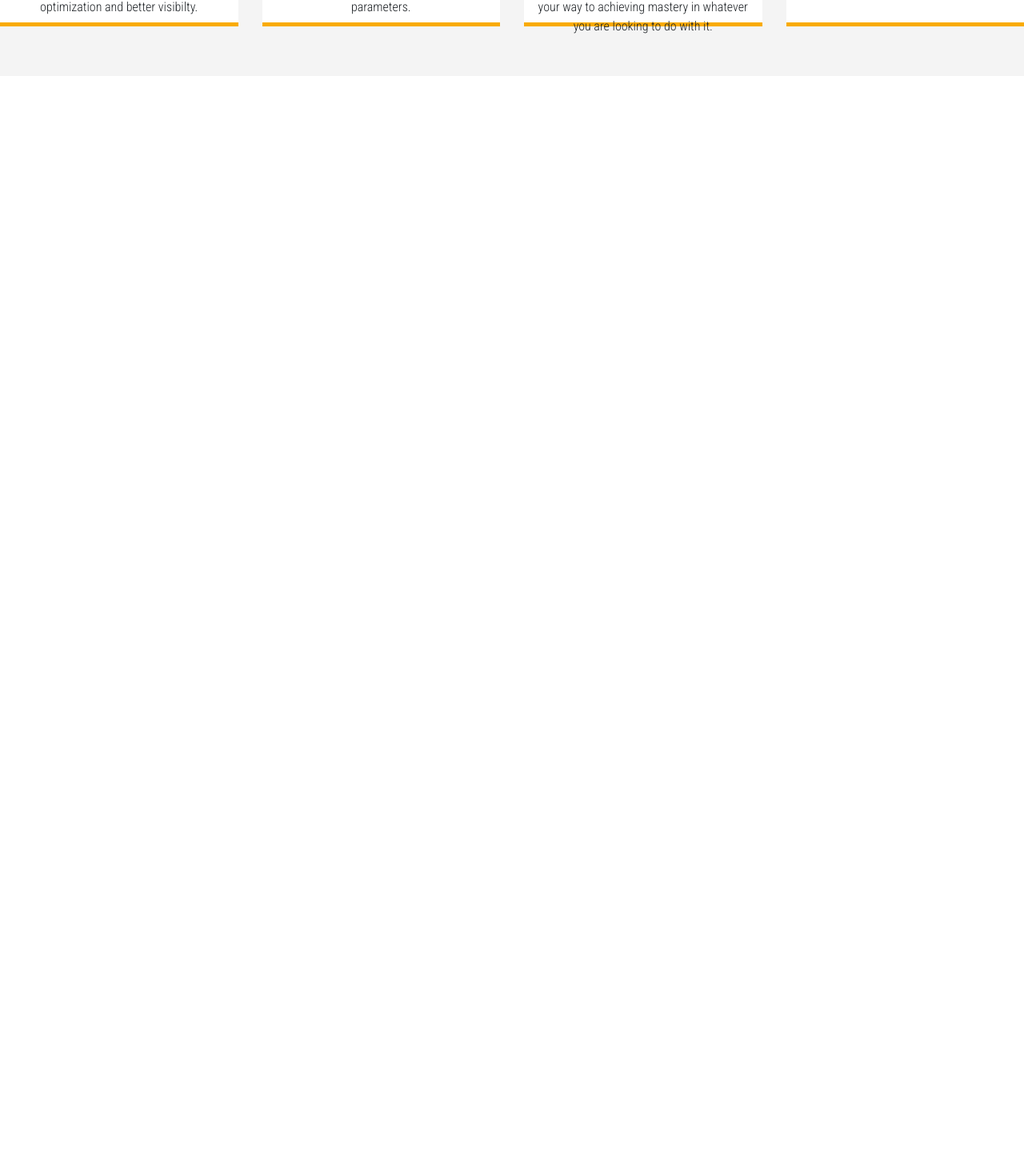
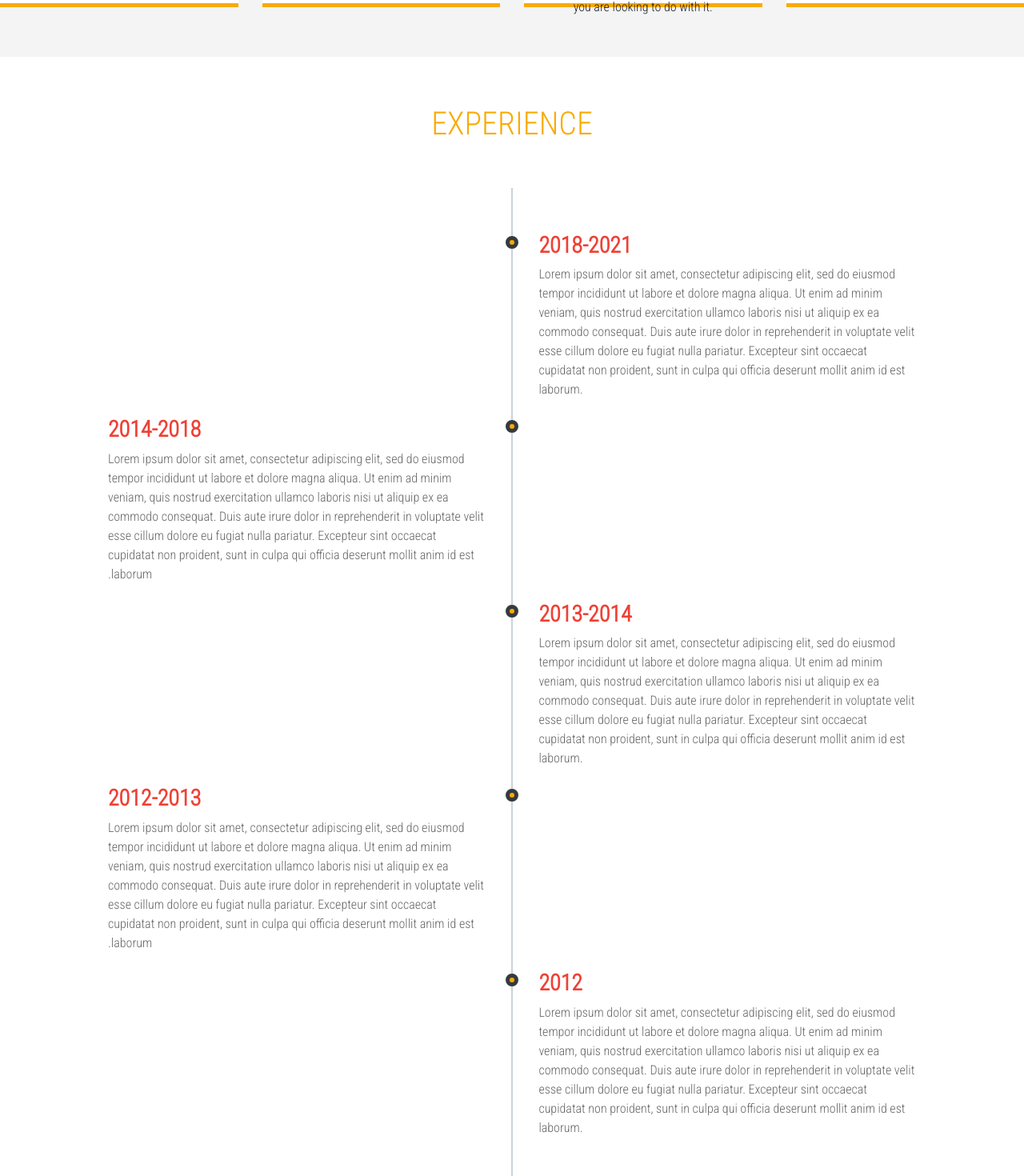
Before and after one commit to yuzhakova/website, a React (Create React App) app in the folder client/: page / in a window 1280 px wide. Shown: the part 1712-3182 px from the top of the page at 80% size. Before the commit the page ends 1807 px from the top, so only its background shows below. Built offline with nearby package versions, Linux system fonts and the light colour scheme.

Commit message:
add experience as resume layout

```diff
--- a/client/src/App.css
+++ b/client/src/App.css
@@ -3,6 +3,8 @@
 :root {
   --primary-white: #ffffff;
   --primary-light-grey: #f4f4f4;
+  --primary-grey: #ccd1d9;
+  --primary-dark-grey: #666666;
   --primary-orange: #f9ab00;
   --primary-dark: rgb(52, 58, 64);
   --primary-red: #ef4035;
@@ -177,3 +179,88 @@
 .services .box:hover p {
   color: var(--primary-white);
 }
+
+/* EXPERIENCE */
+.experience {
+  padding: 0.7rem;
+}
+.experience-wrapper {
+  position: relative;
+  padding: 3.125rem;
+  overflow: hidden;
+}
+
+.experience h1 {
+  text-transform: uppercase;
+  color: var(--primary-orange);
+}
+
+.experience-wrapper::before {
+  position: absolute;
+  content: '';
+  top: 0;
+  left: 50%;
+  margin-left: -0.0625rem;
+  width: 0.125rem;
+  height: 100%;
+  background: var(--primary-grey);
+  z-index: 1;
+}
+
+.timeline-block {
+  width: calc(50% + 0.5rem);
+  display: flex;
+  justify-content: space-between;
+  clear: both;
+}
+
+.timeline-block-right {
+  float: right;
+}
+
+.timeline-block-left {
+  float: left;
+  direction: rtl;
+}
+
+.marker {
+  width: 1rem;
+  height: 1rem;
+  border-radius: 50%;
+  border: 0.3125rem solid var(--primary-dark);
+  background: var(--primary-orange);
+  margin-top: 0.625rem;
+  z-index: 3;
+}
+
+.timeline-content {
+  width: 95%;
+  padding: 0 0.9375rem;
+  color: var(--primary-dark-grey);
+}
+
+.timeline-content h3 {
+  margin-top: 0.3125rem;
+  color: var(--primary-red);
+  font-weight: 900;
+}
+
+/* MEDIA */
+@media (max-width: 768px) {
+  .experience-wrapper {
+    padding-left: 0;
+  }
+  .experience-wrapper::before {
+    left: 0.5rem;
+    margin-bottom: 1.875rem;
+  }
+  .timeline-block-right {
+    float: none;
+    width: 100%;
+  }
+  .timeline-block-left {
+    float: none;
+    direction: ltr;
+    width: 100%;
+  }
+}
--- a/client/src/App.js
+++ b/client/src/App.js
@@ -4,14 +4,16 @@
 import Header from './components/Header';
 import AboutMe from './components/AboutMe';
 import Services from './components/Services';
+import Experience from './components/Experience';
 
 function App() {
   return (
     <>
       <Navbar />
       <Header />
-      <AboutMe />;
+      <AboutMe />
       <Services />
+      <Experience />
     </>
   );
 }
--- /dev/null
+++ b/client/src/components/Experience.js
@@ -0,0 +1,94 @@
+import React from 'react';
+
+const Experience = () => {
+  return (
+    <div className="experience">
+      <div className="d-flex justify-content-center my-5">
+        <h1>experience</h1>
+      </div>
+      <div className="container experience-wrapper">
+        <div className="timeline-block timeline-block-right">
+          <div className="marker"></div>
+          <div className="timeline-content">
+            <h3>2018-2021</h3>
+            <p>
+              Lorem ipsum dolor sit amet, consectetur adipiscing elit, sed do
+              eiusmod tempor incididunt ut labore et dolore magna aliqua. Ut
+              enim ad minim veniam, quis nostrud exercitation ullamco laboris
+              nisi ut aliquip ex ea commodo consequat. Duis aute irure dolor in
+              reprehenderit in voluptate velit esse cillum dolore eu fugiat
+              nulla pariatur. Excepteur sint occaecat cupidatat non proident,
+              sunt in culpa qui officia deserunt mollit anim id est laborum.
+            </p>
+          </div>
+        </div>
+        {/* - */}
+        <div className="timeline-block timeline-block-left">
+          <div className="marker"></div>
+          <div className="timeline-content">
+            <h3>2014-2018</h3>
+            <p>
+              Lorem ipsum dolor sit amet, consectetur adipiscing elit, sed do
+              eiusmod tempor incididunt ut labore et dolore magna aliqua. Ut
+              enim ad minim veniam, quis nostrud exercitation ullamco laboris
+              nisi ut aliquip ex ea commodo consequat. Duis aute irure dolor in
+              reprehenderit in voluptate velit esse cillum dolore eu fugiat
+              nulla pariatur. Excepteur sint occaecat cupidatat non proident,
+              sunt in culpa qui officia deserunt mollit anim id est laborum.
+            </p>
+          </div>
+        </div>
+        {/* - */}
+        <div className="timeline-block timeline-block-right">
+          <div className="marker"></div>
+          <div className="timeline-content">
+            <h3>2013-2014</h3>
+            <p>
+              Lorem ipsum dolor sit amet, consectetur adipiscing elit, sed do
+              eiusmod tempor incididunt ut labore et dolore magna aliqua. Ut
+              enim ad minim veniam, quis nostrud exercitation ullamco laboris
+              nisi ut aliquip ex ea commodo consequat. Duis aute irure dolor in
+              reprehenderit in voluptate velit esse cillum dolore eu fugiat
+              nulla pariatur. Excepteur sint occaecat cupidatat non proident,
+              sunt in culpa qui officia deserunt mollit anim id est laborum.
+            </p>
+          </div>
+        </div>
+        {/* - */}
+        <div className="timeline-block timeline-block-left">
+          <div className="marker"></div>
+          <div className="timeline-content">
+            <h3>2012-2013</h3>
+            <p>
+              Lorem ipsum dolor sit amet, consectetur adipiscing elit, sed do
+              eiusmod tempor incididunt ut labore et dolore magna aliqua. Ut
+              enim ad minim veniam, quis nostrud exercitation ullamco laboris
+              nisi ut aliquip ex ea commodo consequat. Duis aute irure dolor in
+              reprehenderit in voluptate velit esse cillum dolore eu fugiat
+              nulla pariatur. Excepteur sint occaecat cupidatat non proident,
+              sunt in culpa qui officia deserunt mollit anim id est laborum.
+            </p>
+          </div>
+        </div>
+        {/* - */}
+        <div className="timeline-block timeline-block-right">
+          <div className="marker"></div>
+          <div className="timeline-content">
+            <h3>2012</h3>
+            <p>
+              Lorem ipsum dolor sit amet, consectetur adipiscing elit, sed do
+              eiusmod tempor incididunt ut labore et dolore magna aliqua. Ut
+              enim ad minim veniam, quis nostrud exercitation ullamco laboris
+              nisi ut aliquip ex ea commodo consequat. Duis aute irure dolor in
+              reprehenderit in voluptate velit esse cillum dolore eu fugiat
+              nulla pariatur. Excepteur sint occaecat cupidatat non proident,
+              sunt in culpa qui officia deserunt mollit anim id est laborum.
+            </p>
+          </div>
+        </div>
+      </div>
+    </div>
+  );
+};
+
+export default Experience;
--- a/client/src/components/Services.js
+++ b/client/src/components/Services.js
@@ -12,7 +12,7 @@
     <div className="services">
       <h1 className="py-5">my services</h1>
       <div className="row">
-        <div className="col-md-3 col-sm-6">
+        <div className="col-lg-3 col-md-6 col-sm-6">
           <div className="box">
             <div className="circle">
               <FontAwesomeIcon className="icon" icon={faDesktop} size="2x" />
@@ -26,7 +26,7 @@
           </div>
         </div>
         {/* - */}
-        <div className="col-md-3 col-sm-6">
+        <div className="col-lg-3 col-md-6 col-sm-6">
           <div className="box">
             <div className="circle">
               <FontAwesomeIcon className="icon" icon={faTable} size="2x" />
@@ -39,7 +39,7 @@
           </div>
         </div>
         {/* - */}
-        <div className="col-md-3 col-sm-6">
+        <div className="col-lg-3 col-md-6 col-sm-6">
           <div className="box">
             <div className="circle">
               <FontAwesomeIcon className="icon" icon={faFileExcel} size="2x" />
@@ -53,7 +53,7 @@
           </div>
         </div>
         {/* - */}
-        <div className="col-md-3 col-sm-6">
+        <div className="col-lg-3 col-md-6 col-sm-6">
           <div className="box">
             <div className="circle">
               <FontAwesomeIcon
```
Also changed, not shown: client/src/components/Test.js (deleted, +0 -7 lines).
